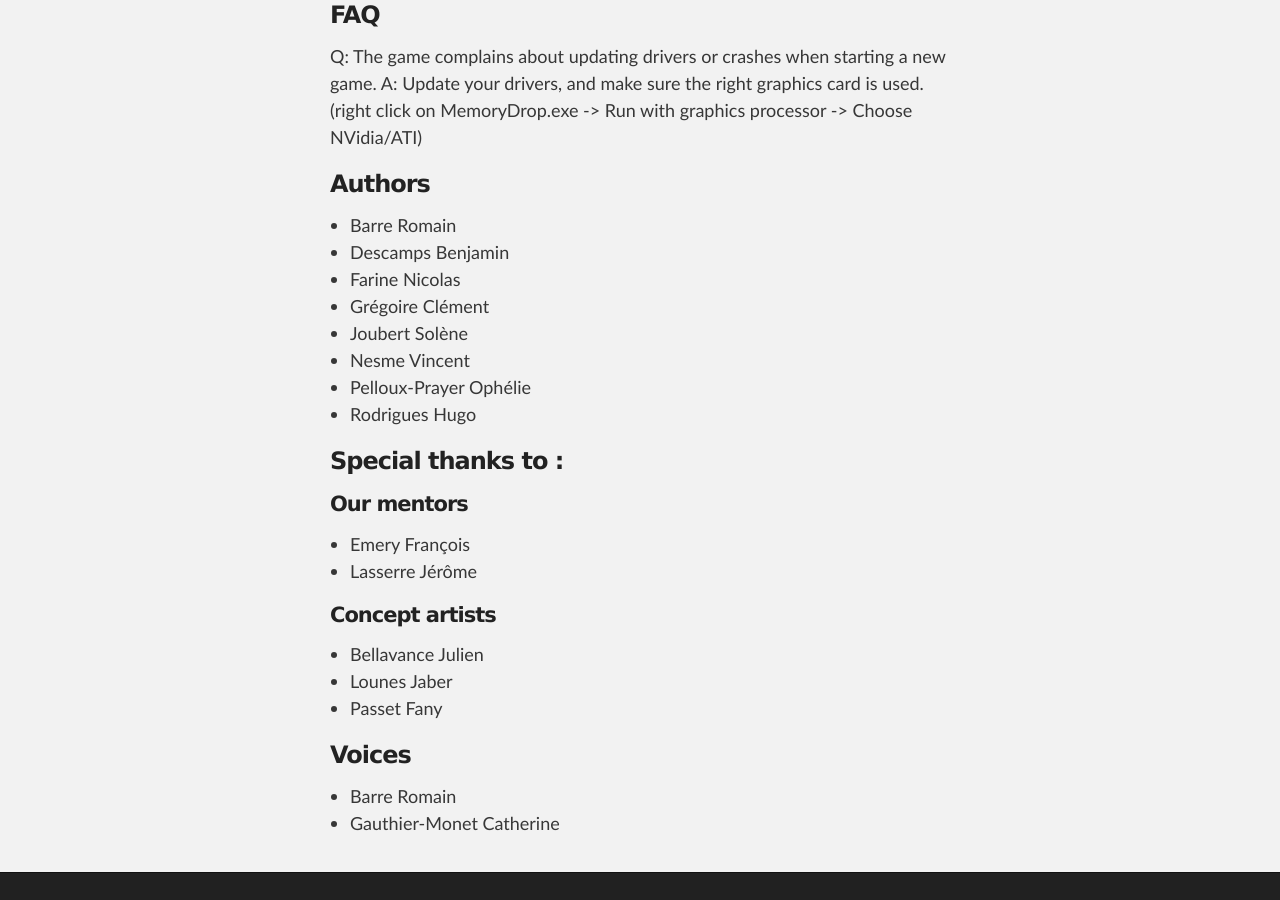
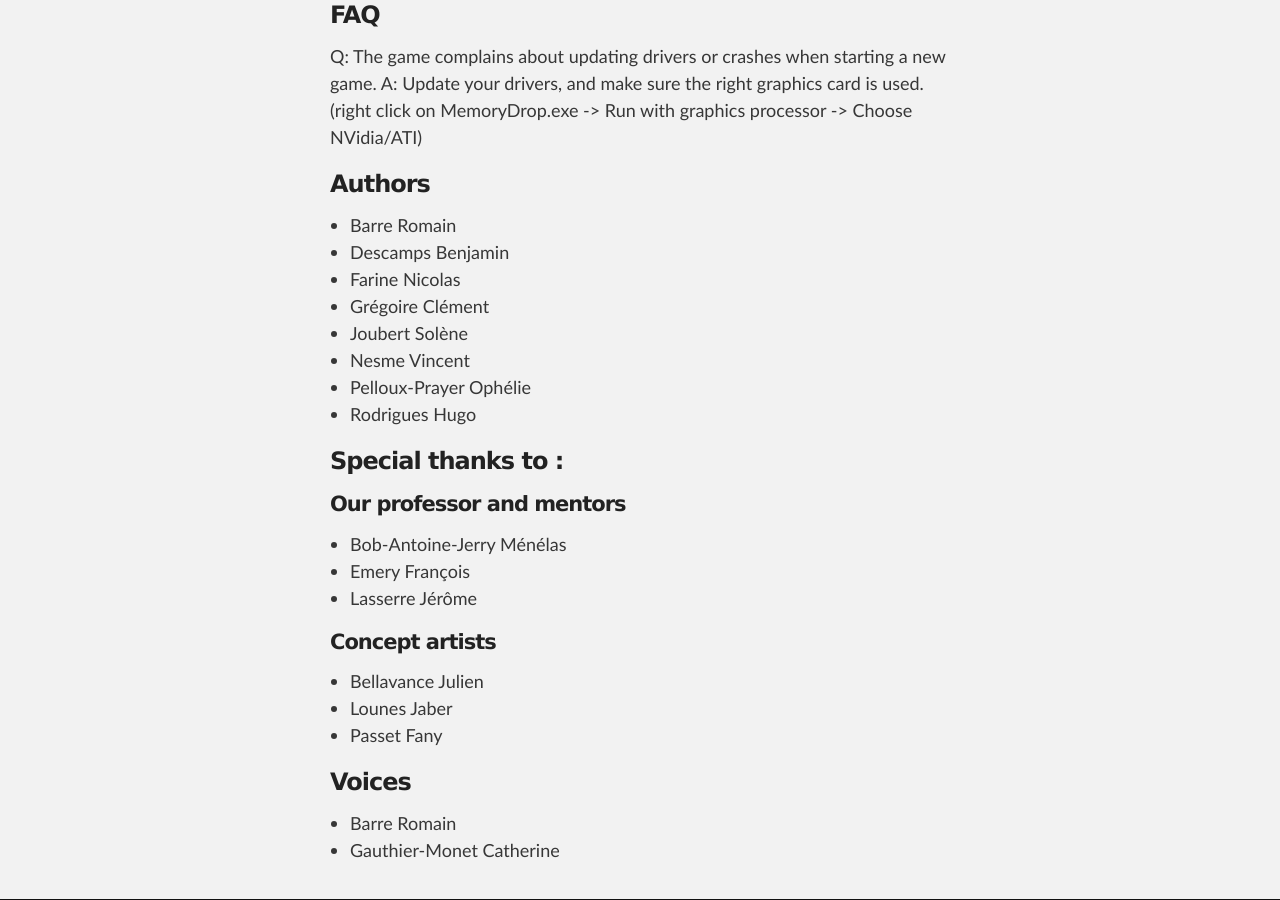
Before and after one commit to Lectem/lectem.github.io, a Jekyll site: the page built from MemoryDrop.md, in a window 1280 px wide and 900 px high, scrolled down 614 px. Built offline with Jekyll 4.4.1, drawn with Linux system fonts in a browser that asks for light colours; before the commit the page ends 1487 px from its top, so only the background shows below that.

Commit message:
ajout de bob dans les crédits

```diff
--- a/MemoryDrop.md
+++ b/MemoryDrop.md
@@ -40,8 +40,9 @@ A: Update your drivers, and make sure the right graphics card is used. (right cl
 
 ### Special thanks to :
 
-#### Our mentors
+#### Our professor and mentors
 
+* Bob-Antoine-Jerry Ménélas
 * Emery François
 * Lasserre Jérôme
 
```
